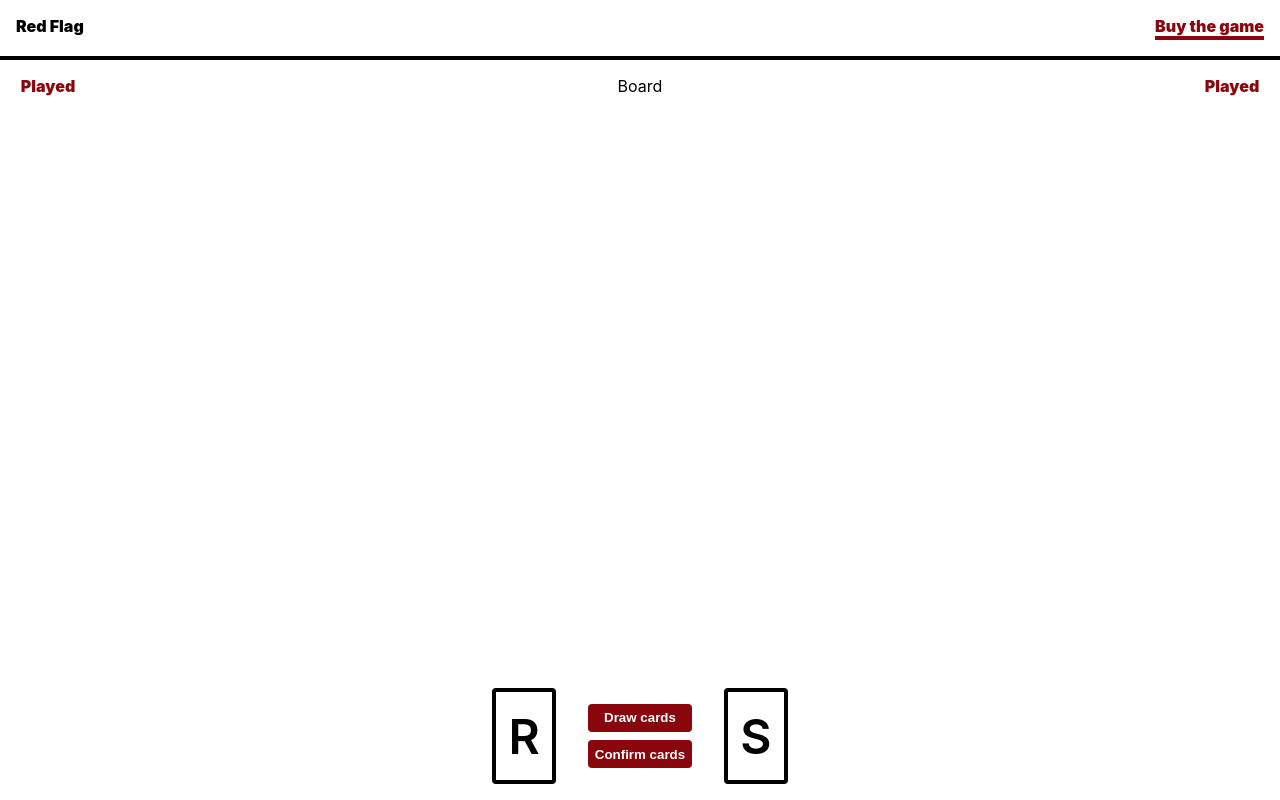
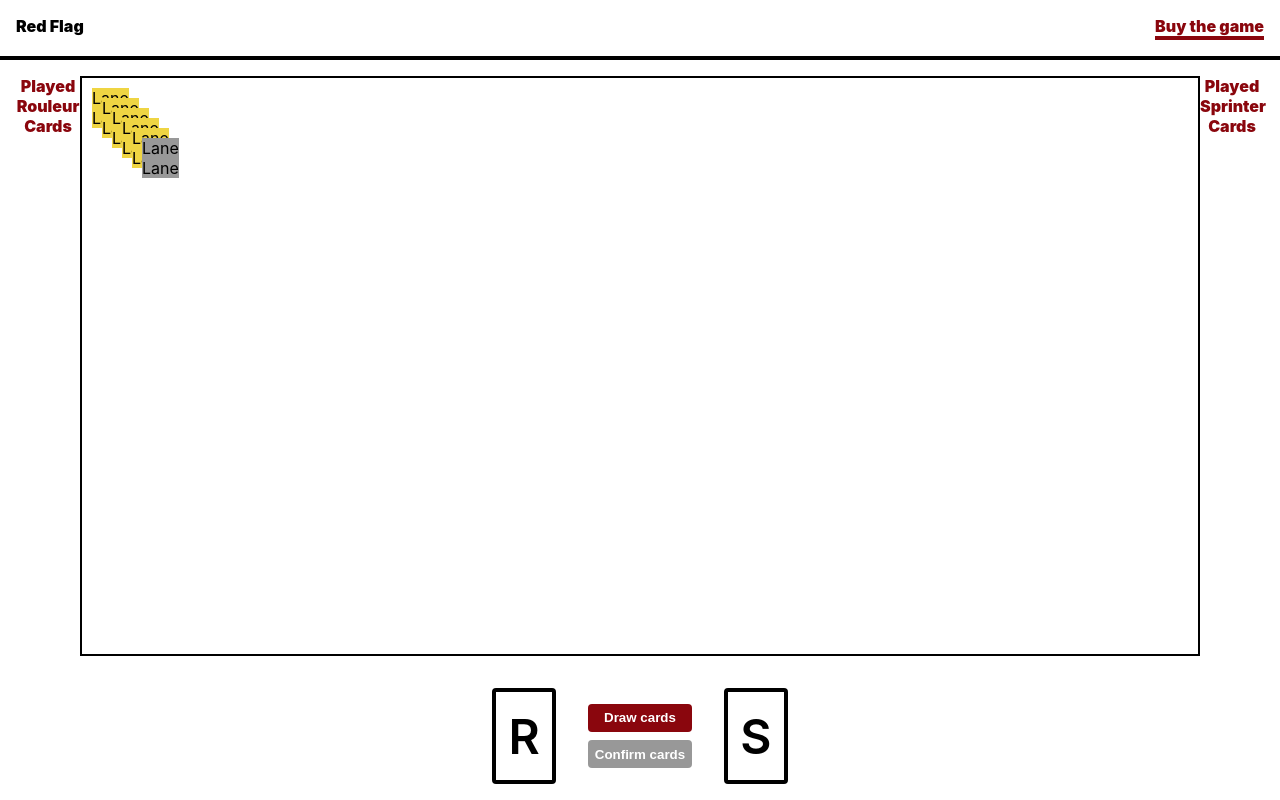
Before and after one commit to jon-athan-hall/red-flag, a React (Create React App) app: page / in a window 1280 px wide. Built offline with nearby package versions, Linux system fonts and the light colour scheme.

Commit message:
Create Board component and start laying out tiles.

```diff
--- a/src/features/app/app.tsx
+++ b/src/features/app/app.tsx
@@ -3,7 +3,9 @@ import { useState } from 'react';
 
 // Import dependencies from project files.
 import { DEFAULT_SPRINTER_DECK, DEFAULT_ROULEUR_DECK } from '../../consts/decks';
+import { STAGES } from '../../consts/stages';
 import { shuffle } from '../../utils';
+import Board from '../board/board';
 import Played from '../played/played';
 import Tableau from '../tableau/tableau';
 
@@ -19,6 +21,7 @@ import './app.css';
  * @returns {JSX.Element}
  */
 const App = (): JSX.Element => {
+  console.log(typeof STAGES);
   /**
    * Player cards are kept in two separate objects, one for each type of
    * cyclist in the game. The cards all start in the draw deck, but are moved
@@ -158,16 +161,17 @@ const App = (): JSX.Element => {
       </header>
 
       <main className="App__main">
-        <Played cards={playerCards[CardType.ROULEUR].played} />
-        <div>Board</div>
-        <Played cards={playerCards[CardType.SPRINTER].played} />
+        <Played cards={playerCards[CardType.ROULEUR].played} cardType={CardType.ROULEUR} />
+        <Board stage={STAGES['Avenue Corso Paseo']} />
+        <Played cards={playerCards[CardType.SPRINTER].played} cardType={CardType.SPRINTER} />
       </main>
 
       <Tableau
-        playerCards={playerCards}
         confirmCards={confirmCards}
         drawCards={drawCards}
         handleCardSelection={handleCardSelection}
+        playerCards={playerCards}
+        playerSelections={playerSelections}
       />
     </div>
   );
--- /dev/null
+++ b/src/features/board/board-types.ts
@@ -0,0 +1 @@
+export type Stage = string[];
--- /dev/null
+++ b/src/features/board/board.css
@@ -0,0 +1,4 @@
+.Board {
+  border: 2px solid var(--color-border);
+  position: relative;
+}
--- /dev/null
+++ b/src/features/board/board.tsx
@@ -0,0 +1,39 @@
+// Import dependencies from project files.
+import { TRACK_TILES } from '../../consts/track-tiles';
+import Square from '../square/square';
+
+// Import types.
+import { Stage } from '../board/board-types';
+
+/// Import styles.
+import './board.css';
+
+type BoardProps = {
+  stage: Stage;
+};
+
+const Board = ({ stage }: BoardProps): JSX.Element => {
+  let offsetX: number = 0;
+  let offsetY: number = 0;
+
+  const squares = TRACK_TILES[stage[0]].map(square => {
+    offsetX = offsetX + 10;
+    offsetY = offsetY + 10;
+
+    return (
+      <Square
+        offsetX={offsetX}
+        offsetY={offsetY}
+        terrainType={square.terrainType}
+        tileType={square.tileType}
+      />
+    );
+  });
+  return (
+    <div className="Board">
+      {squares}
+    </div>
+  );
+};
+
+export default Board;
--- a/src/features/hand/hand.tsx
+++ b/src/features/hand/hand.tsx
@@ -3,29 +3,22 @@ import { CardObject, CardType } from '../card/card-types';
 import Card from '../card/card';
 import './hand.css';
 
-interface HandProps {
-  cards: CardObject[],
-  handleCardSelection(type: CardType, value: number): void
+type HandProps = {
+  cards: CardObject[];
+  handleCardSelection(type: CardType, value: number): void;
+  selectedCardIndex: number | null;
 };
 
-const Hand = ({ cards, handleCardSelection }: HandProps): JSX.Element => {
-  // Keep track of which card has been temporarily selected.
-  const [ currentCardIndex, setCurrentCardIndex ] = useState<number | null>(null);
-
-  const handleCardClick = (type: CardType, index: number) => {
-    handleCardSelection(type, index);
-    setCurrentCardIndex(index);
-  };
-
+const Hand = ({ cards, handleCardSelection, selectedCardIndex }: HandProps): JSX.Element => {
   return (
     <div className="Hand">
       {cards.map((card, index) => (
         <Card
+          current={index === selectedCardIndex}
+          handleClick={() => handleCardSelection(card.type, index)}
           key={index}
+          type={card.type}
           value={card.value}
-          type={card.type}
-          handleClick={() => handleCardClick(card.type, index)}
-          current={index === currentCardIndex}
         />
       ))}
     </div>
--- a/src/features/played/played.tsx
+++ b/src/features/played/played.tsx
@@ -1,14 +1,16 @@
 // Import dependencies from project files.
+import { capitalize } from '../../utils';
 import Card from '../card/card';
 
 // Import types.
-import { CardObject } from '../card/card-types';
+import { CardObject, CardType } from '../card/card-types';
 
 // Import styles.
 import './played.css';
 
-interface PlayedProps {
-  cards: CardObject[],
+type PlayedProps = {
+  cards: CardObject[];
+  cardType: CardType;
 };
 
 /**
@@ -16,10 +18,10 @@ interface PlayedProps {
  * @param {PlayedProps}
  * @returns {JSX.Element}
  */
-const Played = ({ cards }: PlayedProps): JSX.Element => {
+const Played = ({ cards, cardType }: PlayedProps): JSX.Element => {
   return (
     <div className="Played">
-      <h2 className="Played__heading">Played</h2>
+      <h2 className="Played__heading">Played {capitalize(cardType)} Cards</h2>
       <div className="Played__stack">
         {cards.map((card, index) => (
           <Card key={index} value={card.value} type={card.type} style={{ top: `calc(${index} * 2em)` }} />
--- a/src/features/square/square.tsx
+++ b/src/features/square/square.tsx
@@ -3,12 +3,14 @@ import Lane from '../lane/lane';
 import './square.css';
 
 interface SquareProps extends SquareObject {
+  offsetX: number;
+  offsetY: number;
 };
 
-const Square = ({ tileType, terrainType = TerrainType.DEFAULT }: SquareProps): JSX.Element => {
+const Square = ({ offsetX, offsetY, tileType, terrainType = TerrainType.DEFAULT }: SquareProps): JSX.Element => {
 
   return (
-    <div className={`Square Square--${terrainType}`}>
+    <div className={`Square Square--${terrainType}`} style={{ left: offsetX, top: offsetY }}>
       <Lane />
       <Lane />
     </div>
--- a/src/features/tableau/tableau.css
+++ b/src/features/tableau/tableau.css
@@ -25,3 +25,7 @@
 .Tableau__button:hover {
   cursor: pointer;
 }
+
+.Tableau__button:disabled {
+  background-color: var(--color-square-default);
+}
--- a/src/features/tableau/tableau.tsx
+++ b/src/features/tableau/tableau.tsx
@@ -3,6 +3,7 @@ import CardBack from '../card/card-back';
 import Hand from '../hand/hand';
 
 // Import types.
+import { PlayerSelections } from '../app/app-types';
 import { CardType, PlayerCards } from '../card/card-types';
 
 // Import styles.
@@ -13,21 +14,39 @@ type TableauProps = {
   confirmCards: Function;
   drawCards: Function;
   handleCardSelection: (type: CardType, index: number) => void;
+  playerSelections: PlayerSelections;
 };
 
-const Tableau = ({ playerCards, confirmCards, drawCards, handleCardSelection }: TableauProps): JSX.Element => {
+const Tableau = ({
+  confirmCards,
+  drawCards,
+  handleCardSelection,
+  playerCards,
+  playerSelections
+}: TableauProps): JSX.Element => {
+  // Useful flag for enabling/disabling buttons.
+  const fullHands: boolean = (playerCards[CardType.ROULEUR].hand.length > 0) && (playerCards[CardType.SPRINTER].hand.length > 0);
+
   return (
     <section className="Tableau">
-      <Hand cards={playerCards[CardType.ROULEUR].hand} handleCardSelection={handleCardSelection} />
+      <Hand
+       cards={playerCards[CardType.ROULEUR].hand}
+       handleCardSelection={handleCardSelection}
+       selectedCardIndex={playerSelections[CardType.ROULEUR]}
+      />
       <CardBack type={CardType.ROULEUR} />
 
       <div className="Tableau__buttons">
-        <button className="Tableau__button" onClick={() => drawCards()}>Draw cards</button>
-        <button className="Tableau__button" onClick={() => confirmCards()}>Confirm cards</button>
+        <button className="Tableau__button" disabled={fullHands} onClick={() => drawCards()}>Draw cards</button>
+        <button className="Tableau__button" disabled={!fullHands} onClick={() => confirmCards()}>Confirm cards</button>
       </div>
 
       <CardBack type={CardType.SPRINTER} />
-      <Hand cards={playerCards[CardType.SPRINTER].hand} handleCardSelection={handleCardSelection} />
+      <Hand
+        cards={playerCards[CardType.SPRINTER].hand}
+        handleCardSelection={handleCardSelection}
+        selectedCardIndex={playerSelections[CardType.SPRINTER]}
+      />
     </section>
   );
 };
--- a/src/utils.ts
+++ b/src/utils.ts
@@ -10,3 +10,12 @@
 
   return collection;
 }
+
+
+/**
+ * @param {string} inputString - string to be capitalized.
+ * @return {string} Capitalized string.
+ */
+export function capitalize(inputString: string) {
+  return inputString.charAt(0).toUpperCase() + inputString.slice(1);
+}
```
Also changed, not shown: src/consts/stages.ts (line endings or trailing spaces), src/index.css (line endings or trailing spaces).
